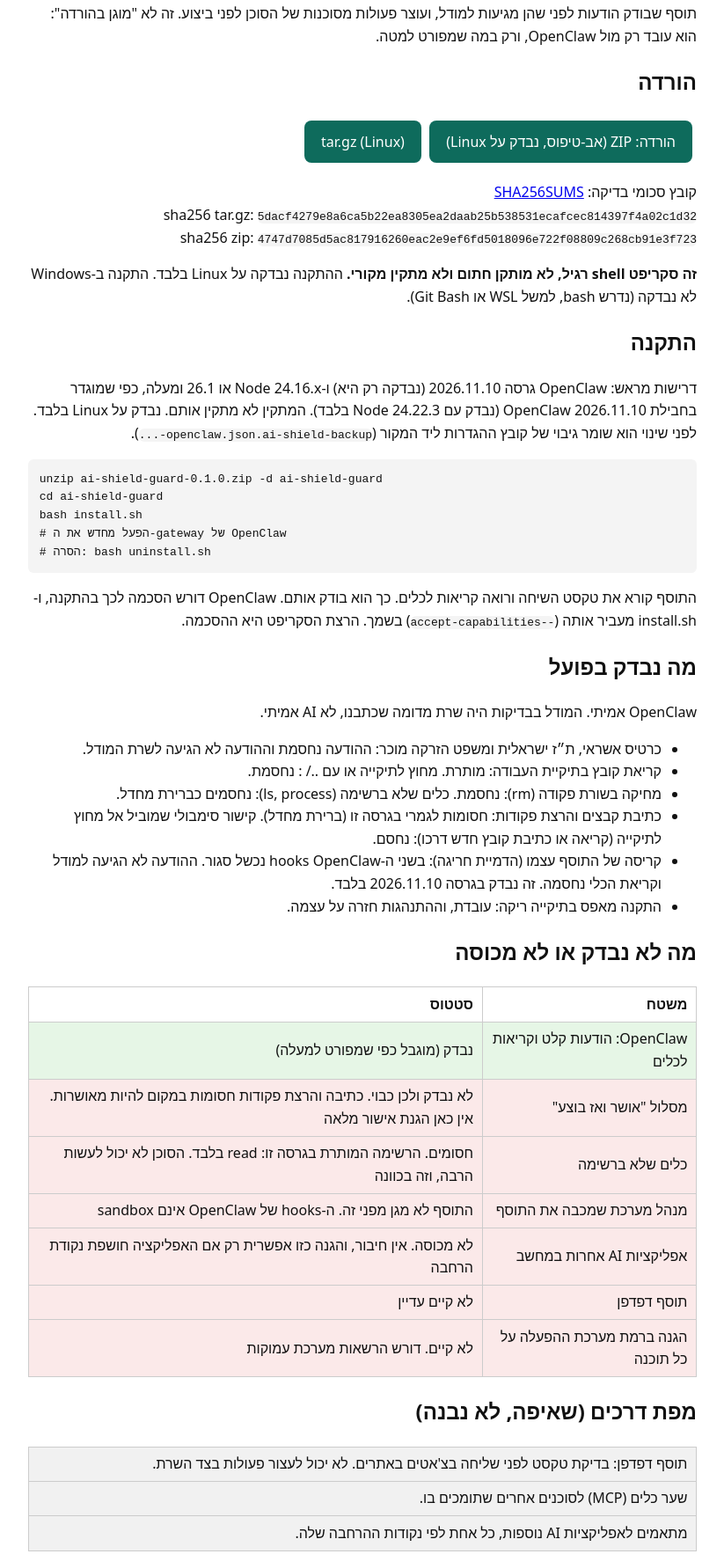
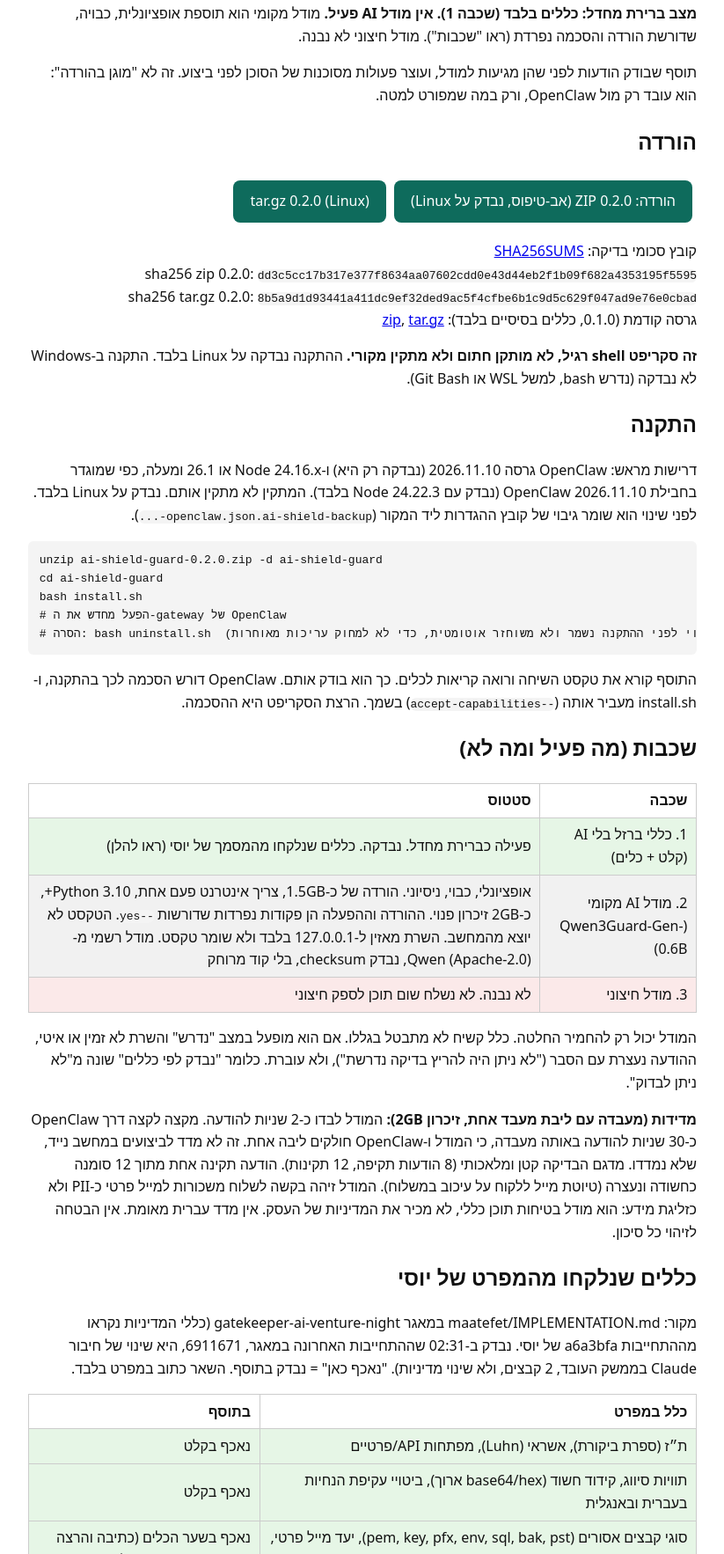
Before and after one commit to sudrylai-coder/ai-shield-demo, a plain HTML site: page openclaw-guard/index.html in a window 1280 px wide. Shown: the part 141-1907 px from the top of the page at 88% size, without its empty margins (228-1051 px from the left). Drawn offline with Linux system fonts and the light colour scheme.

Commit message:
OpenClaw guard 0.2.0: Yossi-derived rules, optional local model scripts (off by default), clearer layers

```diff
--- a/openclaw-guard/index.html
+++ b/openclaw-guard/index.html
@@ -9,31 +9,55 @@ code,pre{background:#f4f4f4;border-radius:6px;direction:ltr;text-align:left}pre{
 table{border-collapse:collapse;width:100%}td,th{border:1px solid #ccc;padding:.4rem .6rem;text-align:right}.ok{background:#e6f6e6}.no{background:#fbe9e9}.rm{background:#f1f1f1}
 </style></head><body>
 <div style="display:flex;align-items:center;gap:.7rem"><svg width="44" height="44" viewBox="0 0 40 40" fill="none" aria-label="לוגו"><path fill="#0e6b5c" fill-rule="evenodd" d="M20 2.5 34.5 7.5V21c0 7.2-5.6 12.6-14.5 16.5C11.1 33.6 5.5 28.2 5.5 21V7.5Z M20 10.5 12.2 29.5h3.9l1.4-3.6h5l1.4 3.6h3.9Z M20 17.3 18.3 22.1h3.4Z"/></svg><h1 style="margin:0">AI Shield Guard</h1></div>
-<p><span class="tag">אב-טיפוס. נבדק רק על OpenClaw 2026.11.10, בסביבת בדיקה מבודדת</span></p>
+<p><span class="tag">אב-טיפוס 0.2.0. נבדק רק על OpenClaw 2026.11.10, בסביבת בדיקה מבודדת</span></p>
+<p><b>מצב ברירת מחדל: כללים בלבד (שכבה 1). אין מודל AI פעיל.</b> מודל מקומי הוא תוספת אופציונלית, כבויה, שדורשת הורדה והסכמה נפרדת (ראו "שכבות"). מודל חיצוני לא נבנה.</p>
 <p>תוסף שבודק הודעות לפני שהן מגיעות למודל, ועוצר פעולות מסוכנות של הסוכן לפני ביצוע. זה לא "מוגן בהורדה": הוא עובד רק מול OpenClaw, ורק במה שמפורט למטה.</p>
 
 <h2>הורדה</h2>
-<a class="btn" href="download/ai-shield-guard-0.1.0.zip">הורדה: ZIP (אב-טיפוס, נבדק על Linux)</a>
-<a class="btn" href="download/ai-shield-guard-0.1.0.tar.gz">tar.gz (Linux)</a>
-<p>קובץ סכומי בדיקה: <a href="download/SHA256SUMS">SHA256SUMS</a><br>sha256 tar.gz: <code>5dacf4279e8a6ca5b22ea8305ea2daab25b538531ecafcec814397f4a02c1d32</code><br>
-sha256 zip: <code>4747d7085d5ac817916260eac2e9ef6fd5018096e722f08809c268cb91e3f723</code></p>
+<a class="btn" href="download/ai-shield-guard-0.2.0.zip">הורדה: ZIP 0.2.0 (אב-טיפוס, נבדק על Linux)</a>
+<a class="btn" href="download/ai-shield-guard-0.2.0.tar.gz">tar.gz 0.2.0 (Linux)</a>
+<p>קובץ סכומי בדיקה: <a href="download/SHA256SUMS">SHA256SUMS</a><br>
+sha256 zip 0.2.0: <code>dd3c5cc17b317e377f8634aa07602cdd0e43d44eb2f1b09f682a4353195f5595</code><br>
+sha256 tar.gz 0.2.0: <code>8b5a9d1d93441a411dc9ef32ded9ac5f4cfbe6b1c9d5c629f047ad9e76e0cbad</code><br>
+גרסה קודמת (0.1.0, כללים בסיסיים בלבד): <a href="download/ai-shield-guard-0.1.0.zip">zip</a>, <a href="download/ai-shield-guard-0.1.0.tar.gz">tar.gz</a></p>
 <p><b>זה סקריפט shell רגיל, לא מותקן חתום ולא מתקין מקורי.</b> ההתקנה נבדקה על Linux בלבד. התקנה ב-Windows לא נבדקה (נדרש bash, למשל WSL או Git Bash).</p>
 
 <h2>התקנה</h2>
 <p>דרישות מראש: OpenClaw גרסה 2026.11.10 (נבדקה רק היא) ו-Node 24.16.x או 26.1 ומעלה, כפי שמוגדר בחבילת OpenClaw 2026.11.10 (נבדק עם Node 24.22.3 בלבד). המתקין לא מתקין אותם. נבדק על Linux בלבד. לפני שינוי הוא שומר גיבוי של קובץ ההגדרות ליד המקור (<code>openclaw.json.ai-shield-backup-...</code>).</p>
-<pre>unzip ai-shield-guard-0.1.0.zip -d ai-shield-guard
+<pre>unzip ai-shield-guard-0.2.0.zip -d ai-shield-guard
 cd ai-shield-guard
 bash install.sh
 # הפעל מחדש את ה-gateway של OpenClaw
-# הסרה: bash uninstall.sh</pre>
+# הסרה: bash uninstall.sh  (מסיר את התוסף ואת רשומת ההגדרות שלו, משאיר שינויים אחרים. הגיבוי לפני ההתקנה נשמר ולא משוחזר אוטומטית, כדי לא למחוק עריכות מאוחרות)</pre>
 <p>התוסף קורא את טקסט השיחה ורואה קריאות לכלים. כך הוא בודק אותם. OpenClaw דורש הסכמה לכך בהתקנה, ו-install.sh מעביר אותה (<code>--accept-capabilities</code>) בשמך. הרצת הסקריפט היא ההסכמה.</p>
 
+<h2>שכבות (מה פעיל ומה לא)</h2>
+<table>
+<tr><th>שכבה</th><th>סטטוס</th></tr>
+<tr class="ok"><td>1. כללי ברזל בלי AI (קלט + כלים)</td><td>פעילה כברירת מחדל. נבדקה. כללים שנלקחו מהמסמך של יוסי (ראו להלן)</td></tr>
+<tr class="rm"><td>2. מודל AI מקומי (Qwen3Guard-Gen-0.6B)</td><td>אופציונלי, כבוי, ניסיוני. הורדה של כ-1.5GB, צריך אינטרנט פעם אחת, Python 3.10+, כ-2GB זיכרון פנוי. ההורדה וההפעלה הן פקודות נפרדות שדורשות <code>--yes</code>. הטקסט לא יוצא מהמחשב. השרת מאזין ל-127.0.0.1 בלבד ולא שומר טקסט. מודל רשמי מ-Qwen (Apache-2.0), נבדק checksum, בלי קוד מרוחק</td></tr>
+<tr class="no"><td>3. מודל חיצוני</td><td>לא נבנה. לא נשלח שום תוכן לספק חיצוני</td></tr>
+</table>
+<p>המודל יכול רק להחמיר החלטה. כלל קשיח לא מתבטל בגללו. אם הוא מופעל במצב "נדרש" והשרת לא זמין או איטי, ההודעה נעצרת עם הסבר ("לא ניתן היה להריץ בדיקה נדרשת"), ולא עוברת. כלומר "נבדק לפי כללים" שונה מ"לא ניתן לבדוק".</p>
+<p><b>מדידות (מעבדה עם ליבת מעבד אחת, זיכרון 2GB):</b> המודל לבדו כ-2 שניות להודעה. מקצה לקצה דרך OpenClaw כ-30 שניות להודעה באותה מעבדה, כי המודל ו-OpenClaw חולקים ליבה אחת. זה לא מדד לביצועים במחשב נייד, שלא נמדדו. מדגם הבדיקה קטן ומלאכותי (8 הודעות תקיפה, 12 תקינות). הודעה תקינה אחת מתוך 12 סומנה כחשודה ונעצרה (טיוטת מייל ללקוח על עיכוב במשלוח). המודל זיהה בקשה לשלוח משכורות למייל פרטי כ-PII ולא כזליגת מידע: הוא מודל בטיחות תוכן כללי, לא מכיר את המדיניות של העסק. אין מדד עברית מאומת. אין הבטחה לזיהוי כל סיכון.</p>
+
+<h2>כללים שנלקחו מהמפרט של יוסי</h2>
+<p>מקור: maatefet/IMPLEMENTATION.md במאגר gatekeeper-ai-venture-night (כללי המדיניות נקראו מההתחייבות a6a3bfa של יוסי. נבדק ב-02:31 שההתחייבות האחרונה במאגר, 6911671, היא שינוי של חיבור Claude בממשק העובד, 2 קבצים, ולא שינוי מדיניות). "נאכף כאן" = נבדק בתוסף. השאר כתוב במפרט בלבד.</p>
+<table>
+<tr><th>כלל במפרט</th><th>בתוסף</th></tr>
+<tr class="ok"><td>ת״ז (ספרת ביקורת), אשראי (Luhn), מפתחות API/פרטיים</td><td>נאכף בקלט</td></tr>
+<tr class="ok"><td>תוויות סיווג, קידוד חשוד (base64/hex ארוך), ביטויי עקיפת הנחיות בעברית ובאנגלית</td><td>נאכף בקלט</td></tr>
+<tr class="ok"><td>סוגי קבצים אסורים (pem, key, pfx, env, sql, bak, pst), יעד מייל פרטי, פקודות הרסניות, רמות סיכון 1-3</td><td>נאכף בשער הכלים (כתיבה והרצה חסומות כברירת מחדל)</td></tr>
+<tr class="no"><td>הרשאות לפי תפקיד (RBAC / AD), תקרות קצב וטוקנים, FinOps, הקשר מזוהם, מצב למידה, נפח חריג, אישור מנהל</td><td>לא נאכף כאן. דורש זהות ותשתית אישור שאין בתוסף</td></tr>
+</table>
 <h2>מה נבדק בפועל</h2>
 <p>OpenClaw אמיתי. המודל בבדיקות היה שרת מדומה שכתבנו, לא AI אמיתי.</p>
 <ul>
 <li>כרטיס אשראי, ת״ז ישראלית ומשפט הזרקה מוכר: ההודעה נחסמת וההודעה לא הגיעה לשרת המודל.</li>
 <li>קריאת קובץ בתיקיית העבודה: מותרת. מחוץ לתיקייה או עם ../ : נחסמת.</li>
 <li>מחיקה בשורת פקודה (rm): נחסמת. כלים שלא ברשימה (ls, process): נחסמים כברירת מחדל.</li>
+<li>בדיקות כללי 0.2.0 (יחידה): 7 מתוך 7 דוגמאות תקיפה זוהו, 5 מתוך 5 דוגמאות תקינות עברו, קריאת .env/.pem נחסמה, יעד gmail נחסם, DROP TABLE ו-powershell -enc נחסמו. דרך OpenClaw אמיתי בהתקנה נקייה מ-0.2.0: תווית סיווג נחסמה, קריאת .env נחסמה, הודעה רגילה עברה.</li>
+<li>מודל מקומי אמיתי מאחורי התוסף דרך OpenClaw אמיתי (מההתקנה הנקייה, כולל הסקריפטים): הודעה תקינה בעברית עברה. בקשה בעברית לשלוח משכורות למייל פרטי, בלי התאמה לאף כלל, נחסמה על ידי המודל. כשהשרת כבוי במצב "נדרש": ההודעה נעצרה.</li>
 <li>כתיבת קבצים והרצת פקודות: חסומות לגמרי בגרסה זו (ברירת מחדל). קישור סימבולי שמוביל אל מחוץ לתיקייה (קריאה או כתיבת קובץ חדש דרכו): נחסם.</li>
 <li>קריסה של התוסף עצמו (הדמיית חריגה): בשני ה-hooks OpenClaw נכשל סגור. ההודעה לא הגיעה למודל וקריאת הכלי נחסמה. זה נבדק בגרסה 2026.11.10 בלבד.</li>
 <li>התקנה מאפס בתיקייה ריקה: עובדת, וההתנהגות חזרה על עצמה.</li>
@@ -47,7 +71,7 @@ bash install.sh
 <tr class="no"><td>כלים שלא ברשימה</td><td>חסומים. הרשימה המותרת בגרסה זו: read בלבד. הסוכן לא יכול לעשות הרבה, וזה בכוונה</td></tr>
 <tr class="no"><td>מנהל מערכת שמכבה את התוסף</td><td>התוסף לא מגן מפני זה. ה-hooks של OpenClaw אינם sandbox</td></tr>
 <tr class="no"><td>אפליקציות AI אחרות במחשב</td><td>לא מכוסה. אין חיבור, והגנה כזו אפשרית רק אם האפליקציה חושפת נקודת הרחבה</td></tr>
-<tr class="no"><td>תוסף דפדפן</td><td>לא קיים עדיין</td></tr>
+<tr class="no"><td>תוסף דפדפן</td><td>לא נכלל בהורדה. נבדק רק אב-טיפוס פנימי בדף דמה, לא באתרי AI אמיתיים</td></tr>
 <tr class="no"><td>הגנה ברמת מערכת ההפעלה על כל תוכנה</td><td>לא קיים. דורש הרשאות מערכת עמוקות</td></tr>
 </table>
 
```
Also changed, not shown: 4 other files.
